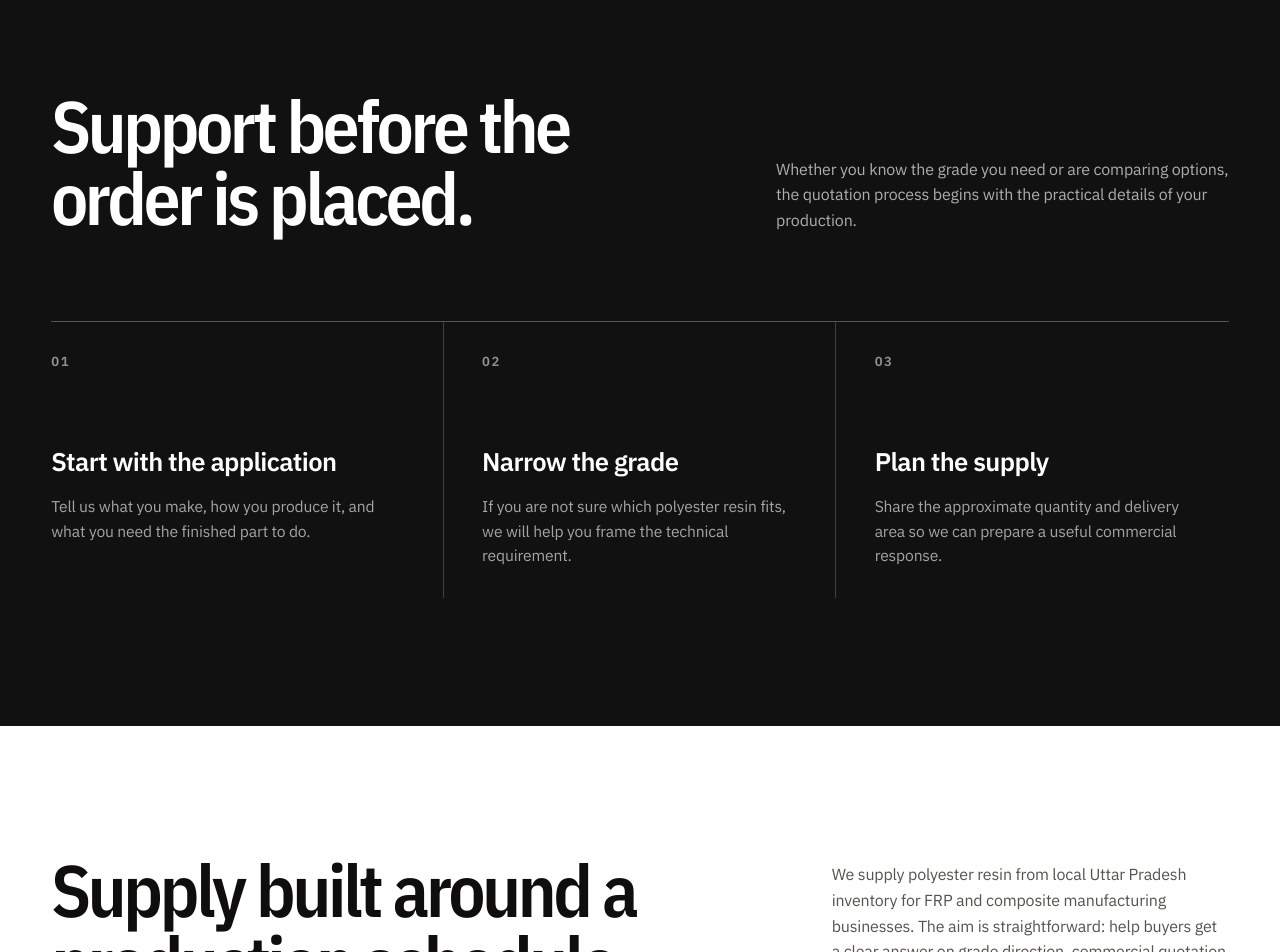
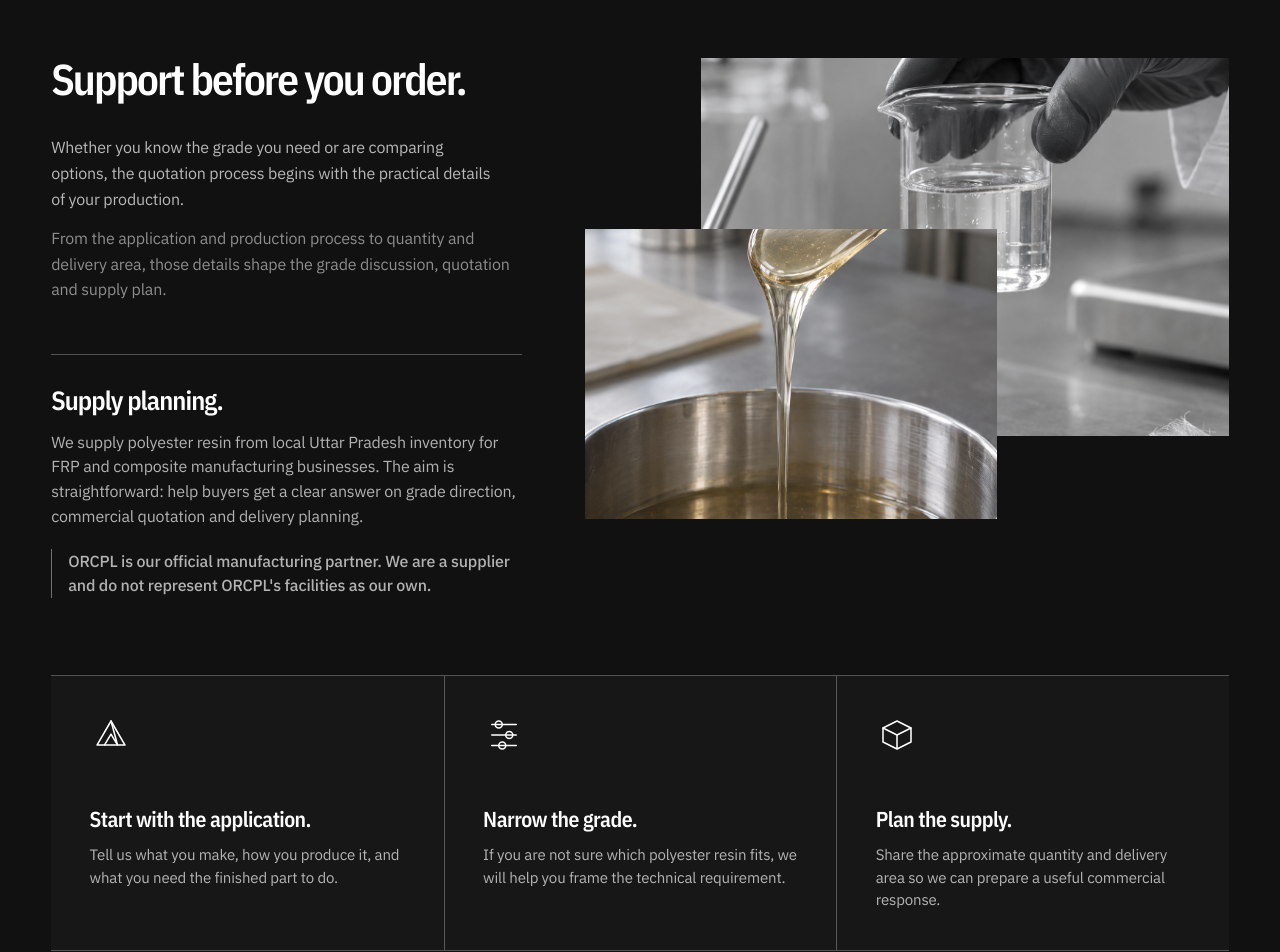
Before and after one commit to drifter089/TREXON-COMPANY, a Next.js app: page / in a window 1280 px wide. Shown: the part 1520-2472 px from the top of the page. Built offline with nearby package versions, Linux system fonts and the light colour scheme.

Commit message:
feat: refine resin support and supply section

```diff
--- a/app/components/HomeSections.module.css
+++ b/app/components/HomeSections.module.css
@@ -1,12 +1,11 @@
 .applications,
-.supply,
+.support,
 .cta {
   background: #fff;
 }
 
 .applications,
 .support,
-.supply,
 .cta {
   padding: clamp(76px, 10vw, 144px) 0;
 }
@@ -26,8 +25,6 @@
 }
 
 .sectionLead h2,
-.supportIntro h2,
-.supply h2,
 .cta h2 {
   margin: 0;
   color: var(--ink);
@@ -39,8 +36,6 @@
 }
 
 .sectionLead p,
-.supportIntro p,
-.supplyCopy p,
 .cta p {
   margin: 0;
   color: var(--ink-soft);
@@ -63,8 +58,7 @@
   background: #fff;
 }
 
-.applicationCard h3,
-.step h3 {
+.applicationCard h3 {
   margin: 0;
   color: var(--ink);
   font-size: clamp(1.35rem, 2vw, 1.8rem);
@@ -73,8 +67,7 @@
   letter-spacing: -0.025em;
 }
 
-.applicationCard p,
-.step p {
+.applicationCard p {
   max-width: 36ch;
   margin: 18px 0 0;
   color: var(--ink-soft);
@@ -115,89 +108,166 @@
 }
 
 .support {
+  overflow: hidden;
   background: #111;
   color: #fff;
+  padding: clamp(68px, 7.5vw, 112px) 0;
 }
 
-.supportIntro {
+.supportHero {
   display: grid;
-  grid-template-columns: minmax(0, 1.1fr) minmax(260px, 0.8fr);
-  gap: clamp(32px, 8vw, 128px);
-  align-items: end;
-  margin-bottom: clamp(48px, 7vw, 88px);
+  grid-template-columns: minmax(0, 0.85fr) minmax(440px, 1.15fr);
+  gap: clamp(36px, 4.5vw, 72px);
+  align-items: start;
+  margin-bottom: clamp(48px, 6vw, 88px);
 }
 
-.supportIntro h2 {
-  color: #fff;
+.supportOverview {
+  max-width: 42rem;
+  padding: 0;
 }
 
-.supportIntro p {
-  color: rgba(255, 255, 255, 0.66);
+.supportOverview h2 {
+  margin: 0;
+  color: #fff;
+  font-family: var(--display);
+  max-width: none;
+  font-size: clamp(2.7rem, 3vw, 4rem);
+  font-weight: 600;
+  line-height: 0.98;
+  letter-spacing: -0.045em;
 }
 
-.steps {
-  display: grid;
-  grid-template-columns: repeat(3, minmax(0, 1fr));
-  margin: 0;
-  padding: 0;
-  list-style: none;
+.supportOverview p {
+  max-width: 47ch;
+  margin: clamp(24px, 2.7vw, 36px) 0 0;
+  color: rgba(255, 255, 255, 0.7);
+  font-size: clamp(1rem, 1.1vw, 1.1rem);
+  line-height: 1.6;
+}
+
+.supportOverview .supportContext {
+  max-width: 49ch;
+  margin-top: 14px;
+  color: rgba(255, 255, 255, 0.52);
+}
+
+.supplyPlanning {
+  max-width: 49ch;
+  margin-top: clamp(38px, 4vw, 54px);
+  padding-top: clamp(24px, 2.5vw, 32px);
   border-top: 1px solid rgba(255, 255, 255, 0.28);
 }
 
-.step {
-  min-height: 276px;
-  padding: 30px clamp(22px, 3vw, 42px) 20px 0;
-  border-right: 1px solid rgba(255, 255, 255, 0.2);
+.supplyPlanning h3 {
+  margin: 0;
+  color: #fff;
+  font-family: var(--display);
+  font-size: clamp(1.65rem, 2vw, 2.25rem);
+  font-weight: 600;
+  line-height: 1;
+  letter-spacing: -0.035em;
 }
 
-.step + .step {
-  padding-left: clamp(22px, 3vw, 42px);
+.supplyPlanning p {
+  max-width: 49ch;
+  margin: 16px 0 0;
+  color: rgba(255, 255, 255, 0.68);
+  line-height: 1.55;
 }
 
-.step:last-child {
-  border-right: 0;
+.supplyPlanning .partnerNote {
+  margin-top: 20px;
+  padding-left: 16px;
+  border-left: 1px solid rgba(255, 255, 255, 0.4);
+  font-weight: 500;
 }
 
-.stepNumber {
-  display: block;
-  margin-bottom: clamp(44px, 6vw, 74px);
-  color: rgba(255, 255, 255, 0.54);
-  font-size: 0.82rem;
-  font-weight: 600;
-  letter-spacing: 0.12em;
+.supportImageCollage {
+  position: relative;
+  min-height: clamp(460px, 36vw, 620px);
 }
 
-.step h3 {
-  color: #fff;
+.supportImageMain,
+.supportImageDetail {
+  position: absolute;
+  overflow: hidden;
 }
 
-.step p {
-  color: rgba(255, 255, 255, 0.62);
+.supportImageMain {
+  top: 0;
+  right: 0;
+  width: 82%;
+  height: 82%;
 }
 
-.supply {
-  border-bottom: 1px solid #d8d8d8;
+.supportImageDetail {
+  bottom: 0;
+  left: 0;
+  z-index: 1;
+  width: 64%;
+  height: 63%;
 }
 
-.supplyGrid {
-  display: grid;
-  grid-template-columns: minmax(0, 1.15fr) minmax(300px, 0.7fr);
-  gap: clamp(40px, 10vw, 160px);
-  align-items: start;
+.supportImage {
+  object-fit: cover;
+  object-position: center;
+  filter: grayscale(0.7) contrast(1.04);
 }
 
-.supplyCopy {
-  display: flex;
-  flex-direction: column;
-  gap: 20px;
-  padding-top: 8px;
+.supportDetailImage {
+  object-fit: cover;
+  object-position: center 58%;
+  filter: saturate(0.78) contrast(1.04);
 }
 
-.supplyCopy p:last-child {
-  padding-top: 20px;
-  border-top: 1px solid #d8d8d8;
-  color: var(--ink);
-  font-weight: 500;
+.supportPillars {
+  display: grid;
+  grid-template-columns: repeat(3, minmax(0, 1fr));
+  gap: 0;
+  border-top: 1px solid rgba(255, 255, 255, 0.28);
+  border-bottom: 1px solid rgba(255, 255, 255, 0.28);
+}
+
+.supportPillar {
+  min-height: clamp(238px, 18vw, 292px);
+  padding: clamp(30px, 3vw, 48px);
+  background: rgba(255, 255, 255, 0.025);
+}
+
+.supportPillar + .supportPillar {
+  border-left: 1px solid rgba(255, 255, 255, 0.28);
+}
+
+.supportIcon {
+  display: block;
+  width: 42px;
+  height: 42px;
+  margin-bottom: clamp(38px, 4vw, 64px);
+  color: #fff;
+  stroke: currentColor;
+  stroke-linecap: round;
+  stroke-linejoin: round;
+  stroke-width: 1.75;
+}
+
+.supportPillar h3 {
+  max-width: none;
+  margin: 0;
+  color: #fff;
+  font-family: var(--display);
+  font-size: clamp(1.35rem, 1.6vw, 1.7rem);
+  font-weight: 600;
+  line-height: 1.05;
+  letter-spacing: -0.025em;
+}
+
+.supportPillar p {
+  max-width: 40ch;
+  margin: 14px 0 0;
+  color: rgba(255, 255, 255, 0.68);
+  font-size: clamp(0.94rem, 1vw, 1rem);
+  line-height: 1.5;
 }
 
 .cta {
@@ -256,29 +326,32 @@
 
 @media (max-width: 800px) {
   .sectionLead,
-  .supportIntro,
-  .supplyGrid,
+  .supportHero,
   .ctaPanel {
     grid-template-columns: 1fr;
   }
 
-  .steps {
+  .supportImageCollage {
+    min-height: min(106vw, 620px);
+    max-width: 620px;
+  }
+
+  .supportPillars {
     grid-template-columns: 1fr;
   }
 
-  .step,
-  .step + .step {
+  .supportPillar {
     min-height: 0;
-    padding: 28px 0;
-    border-right: 0;
-    border-bottom: 1px solid rgba(255, 255, 255, 0.2);
+    padding: 32px 0;
+    background: transparent;
   }
 
-  .step:last-child {
-    border-bottom: 0;
+  .supportPillar + .supportPillar {
+    border-top: 1px solid rgba(255, 255, 255, 0.28);
+    border-left: 0;
   }
 
-  .stepNumber {
+  .supportIcon {
     margin-bottom: 28px;
   }
 
@@ -290,9 +363,16 @@
 @media (max-width: 560px) {
   .applications,
   .support,
-  .supply,
   .cta {
     padding: 72px 0;
+  }
+
+  .supportOverview h2 {
+    font-size: clamp(2.6rem, 12vw, 3.7rem);
+  }
+
+  .supportImageCollage {
+    min-height: 108vw;
   }
 
   .applicationGrid {
--- a/app/components/HomeSections.tsx
+++ b/app/components/HomeSections.tsx
@@ -33,27 +33,6 @@ const APPLICATIONS = [
     src: "/images/hero/composite-workshop.jpg",
     alt: "A composite component being finished in a workshop",
     position: "58% center",
-  },
-];
-
-const SUPPORT_STEPS = [
-  {
-    number: "01",
-    title: "Start with the application",
-    description:
-      "Tell us what you make, how you produce it, and what you need the finished part to do.",
-  },
-  {
-    number: "02",
-    title: "Narrow the grade",
-    description:
-      "If you are not sure which polyester resin fits, we will help you frame the technical requirement.",
-  },
-  {
-    number: "03",
-    title: "Plan the supply",
-    description:
-      "Share the approximate quantity and delivery area so we can prepare a useful commercial response.",
   },
 ];
 
@@ -142,38 +121,79 @@ export default function HomeSections() {
 
       <section id="services" className={styles.support} aria-labelledby="support-heading">
         <div className={styles.inner}>
-          <div className={styles.supportIntro}>
-            <h2 id="support-heading">Support before the order is placed.</h2>
+          <div className={styles.supportHero}>
+            <div className={styles.supportOverview}>
+              <h2 id="support-heading">Support before you order.</h2>
               <p>
                 Whether you know the grade you need or are comparing options, the quotation process begins with the practical details of your production.
               </p>
-          </div>
+              <p className={styles.supportContext}>
+                From the application and production process to quantity and delivery area, those details shape the grade discussion, quotation and supply plan.
+              </p>
 
-          <ol className={styles.steps}>
-            {SUPPORT_STEPS.map((step) => (
-              <li key={step.number} className={styles.step}>
-                <span className={styles.stepNumber}>{step.number}</span>
-                <h3>{step.title}</h3>
-                <p>{step.description}</p>
-              </li>
-            ))}
-          </ol>
-        </div>
-      </section>
-
-      <section className={styles.supply} aria-labelledby="supply-heading">
-        <div className={styles.inner}>
-          <div className={styles.supplyGrid}>
-            <h2 id="supply-heading">Supply built around a production schedule.</h2>
-            <div className={styles.supplyCopy}>
+              <div className={styles.supplyPlanning} aria-labelledby="supply-heading">
+                <h3 id="supply-heading">Supply planning.</h3>
                 <p>
                   We supply polyester resin from local Uttar Pradesh inventory for FRP and composite manufacturing businesses. The aim is straightforward: help buyers get a clear answer on grade direction, commercial quotation and delivery planning.
                 </p>
-              <p>
+                <p className={styles.partnerNote}>
                   ORCPL is our official manufacturing partner. We are a supplier and do not represent ORCPL&apos;s facilities as our own.
                 </p>
               </div>
             </div>
+            <div className={styles.supportImageCollage}>
+              <div className={styles.supportImageMain}>
+                <Image
+                  src="/images/support/resin-lab-beaker.png"
+                  alt="A gloved hand holding a glass beaker of clear polyester resin"
+                  fill
+                  sizes="(max-width: 800px) 88vw, 42vw"
+                  className={styles.supportImage}
+                />
+              </div>
+              <div className={styles.supportImageDetail}>
+                <Image
+                  src="/images/support/resin-pour-detail.png"
+                  alt="Clear resin flowing from a steel mixing tool into a vessel"
+                  fill
+                  sizes="(max-width: 800px) 58vw, 26vw"
+                  className={styles.supportDetailImage}
+                />
+              </div>
+            </div>
+          </div>
+
+          <div className={styles.supportPillars}>
+            <article className={styles.supportPillar}>
+              <svg className={styles.supportIcon} viewBox="0 0 48 48" fill="none" aria-hidden="true">
+                <path d="M8 35.5 24 8l16 27.5H8Z" />
+                <path d="m24 8 7.5 27.5M16.5 35.5 24 23l7.5 12.5" />
+              </svg>
+              <h3>Start with the application.</h3>
+              <p>Tell us what you make, how you produce it, and what you need the finished part to do.</p>
+            </article>
+
+            <article className={styles.supportPillar}>
+              <svg className={styles.supportIcon} viewBox="0 0 48 48" fill="none" aria-hidden="true">
+                <path d="M10 12h28M10 24h28M10 36h28" />
+                <circle cx="18" cy="12" r="4" />
+                <circle cx="30" cy="24" r="4" />
+                <circle cx="22" cy="36" r="4" />
+              </svg>
+              <h3>Narrow the grade.</h3>
+              <p>If you are not sure which polyester resin fits, we will help you frame the technical requirement.</p>
+            </article>
+
+            <article className={styles.supportPillar}>
+              <svg className={styles.supportIcon} viewBox="0 0 48 48" fill="none" aria-hidden="true">
+                <path d="M8 16 24 8l16 8-16 8L8 16Z" />
+                <path d="M8 16v16l16 8 16-8V16M24 24v16" />
+              </svg>
+              <h3>Plan the supply.</h3>
+              <p>Share the approximate quantity and delivery area so we can prepare a useful commercial response.</p>
+            </article>
+          </div>
+
         </div>
       </section>
 
```
Lines whose indentation alone changed are shown as unchanged.
